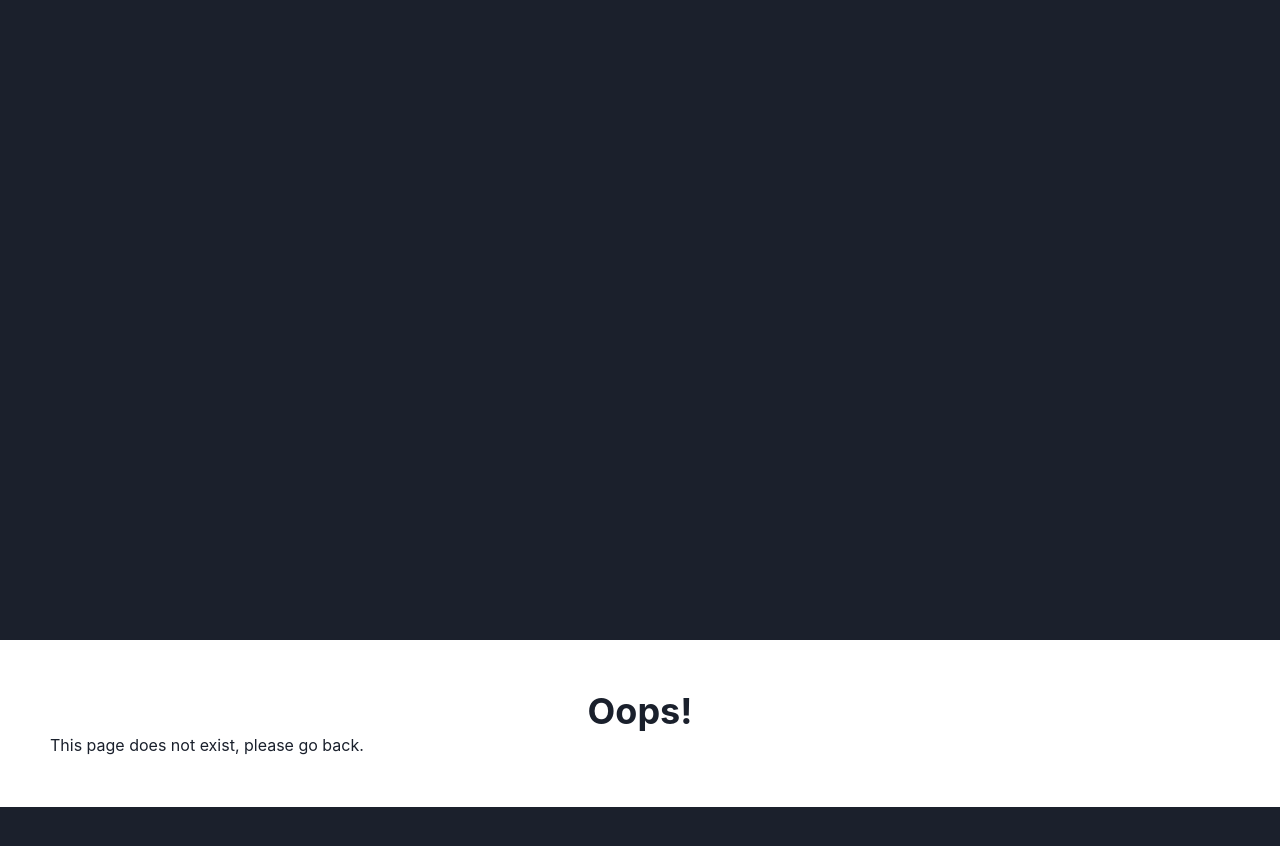
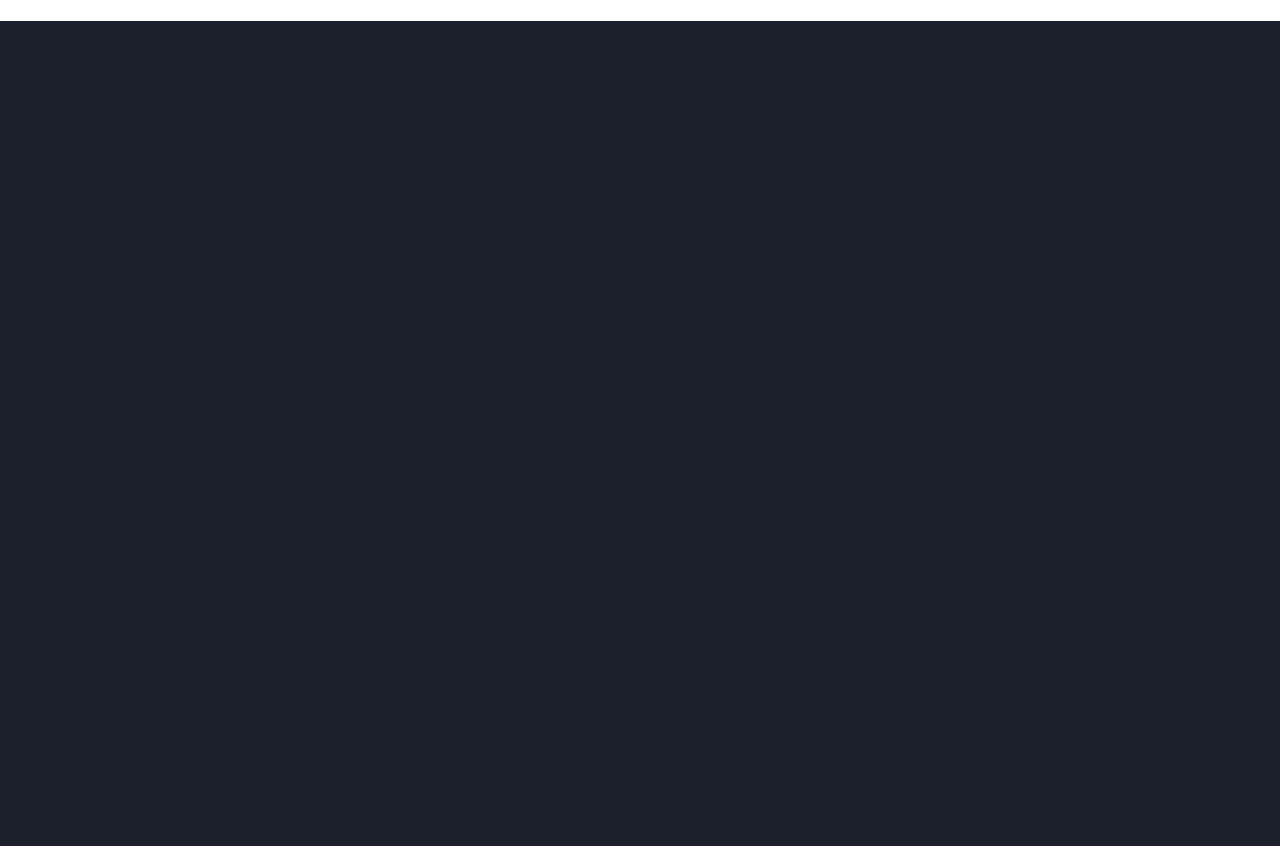
Before and after one commit to joegriff1410/Armour-Cards, a React (Vite) app in the folder view/: page /flash-cards in a window 1280 px wide. Shown: the top 846 px of the page. After the commit the page ends 800 px from the top, so only its background shows below. Built offline with nearby package versions, Linux system fonts and the light colour scheme.

Commit message:
flash-cards page added

```diff
--- /dev/null
+++ b/view/src/components/NavBar.tsx
@@ -0,0 +1,5 @@
+const NavBar = () => {
+    return <div>NavBar</div>;
+};
+
+export default NavBar;
--- /dev/null
+++ b/view/src/pages/FlashCardsPage/FlashCardsPage.tsx
@@ -0,0 +1,13 @@
+import { Box } from '@chakra-ui/react';
+import SocialLinks from '../../components/SocialLinks';
+
+const FlashCardsPage = () => {
+    return (
+
+        <Box marginTop="auto" marginBottom="5%">
+            <SocialLinks />
+        </Box>
+    );
+};
+
+export default FlashCardsPage;
--- a/view/src/routes.tsx
+++ b/view/src/routes.tsx
@@ -3,6 +3,7 @@ import ErrorPage from './pages/ErrorPage/ErrorPage';
 import SignUpPage from './pages/SignUpPage/SignUpPage';
 import LandingPage from './pages/LandingPage/LandingPage';
 import LoginPage from './pages/LoginPage/LoginPage';
+import FlashCardsPage from './pages/FlashCardsPage/FlashCardsPage';
 
 const router = createBrowserRouter([
     {
@@ -20,6 +21,11 @@ const router = createBrowserRouter([
         element: <LoginPage />,
         errorElement: <ErrorPage />,
     },
+    {
+        path: '/flash-cards',
+        element: <FlashCardsPage />,
+        errorElement: <ErrorPage />,
+    },
 ]);
 
 export default router;
```
Also changed, not shown: view/src/pages/CardsPage/Cards.tsx (deleted, +0 -7 lines), view/src/pages/LoginPage/LoginPage.tsx (+6 -6 lines).
